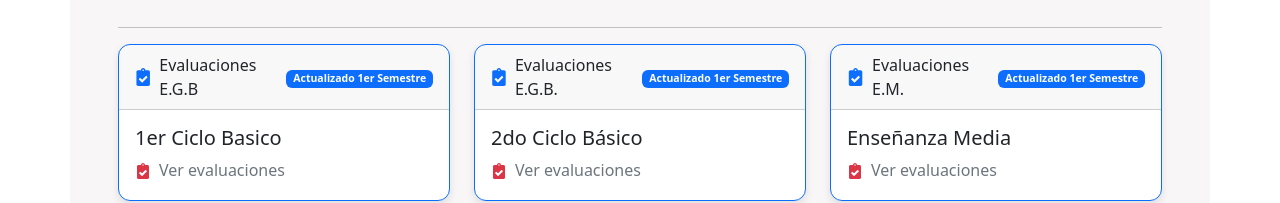
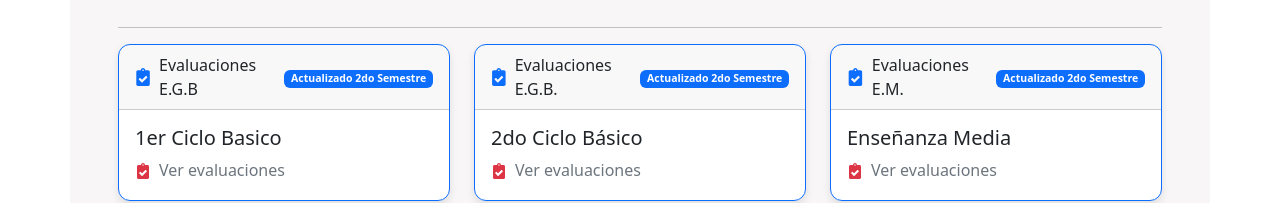
Before and after one commit to LuisSubiabre/leumag, a React (Vite) app: page /Evaluaciones in a window 1280 px wide. Shown: the part 611-814 px from the top of the page. Built offline with nearby package versions, Linux system fonts and the light colour scheme.

Commit message:
fix: update evaluation links and semester labels in Evaluaciones component

```diff
--- a/src/pages/Evaluaciones.jsx
+++ b/src/pages/Evaluaciones.jsx
@@ -9,7 +9,7 @@ const Evaluaciones = () => {
       <div className="row">
         <div className="col-md-4">
           <a
-            href="https://docs.google.com/spreadsheets/d/1ZbUUI61Obwioj0ikvuBi8Vac-QmJDigO8bK3YTrXz7s/edit?usp=sharing"
+            href="https://docs.google.com/spreadsheets/d/1byXNmAtssdVuFQFirrIAP33ClARLc_yiozi549Wjgms/edit?usp=sharing"
             target="_blank"
             rel="noopener noreferrer"
             className="link-underlinelink-offset-2 link-underline link-underline-opacity-0"
@@ -40,7 +40,7 @@ const Evaluaciones = () => {
                   <span>Evaluaciones E.G.B</span>
                 </div>
                 <small className="pl-4">
-                  <Badge>Actualizado 1er Semestre</Badge>
+                  <Badge>Actualizado 2do Semestre</Badge>
                 </small>
               </Card.Header>
               <Card.Body>
@@ -55,7 +55,7 @@ const Evaluaciones = () => {
         </div>
         <div className="col-md-4">
           <a
-            href="https://docs.google.com/spreadsheets/d/1_0S2O8YUCpCVw08sli3f6VD4bw3tCUjgWgGTlaKMj04/edit?usp=sharing"
+            href="https://docs.google.com/spreadsheets/d/1RWaRdPXiKuZIesIf1N_HakmkcHSdlRXS9UKUzlq1hIE/edit?usp=sharing"
             target="_blank"
             rel="noopener noreferrer"
             className="link-underlinelink-offset-2 link-underline link-underline-opacity-0"
@@ -86,7 +86,7 @@ const Evaluaciones = () => {
                   <span>Evaluaciones E.G.B.</span>
                 </div>
                 <small className="pl-4">
-                  <Badge>Actualizado 1er Semestre</Badge>
+                  <Badge>Actualizado 2do Semestre</Badge>
                 </small>
               </Card.Header>
               <Card.Body>
@@ -101,7 +101,7 @@ const Evaluaciones = () => {
         </div>
         <div className="col-md-4">
           <a
-            href="https://docs.google.com/spreadsheets/d/1UoHZpqW_kjqIQw1_rax25rL2FKRUBlcMnC-Bp-exs44/edit?usp=sharing"
+            href="https://docs.google.com/spreadsheets/d/1VDDlX1aqYOhG0snFYIiW_24BYfMW7uPOxaJlaSR8HQw/edit?gid=0#gid=0"
             target="_blank"
             rel="noopener noreferrer"
             className="link-underlinelink-offset-2 link-underline link-underline-opacity-0"
@@ -132,7 +132,7 @@ const Evaluaciones = () => {
                   <span>Evaluaciones E.M.</span>
                 </div>
                 <small className="pl-4">
-                  <Badge>Actualizado 1er Semestre</Badge>
+                  <Badge>Actualizado 2do Semestre</Badge>
                 </small>
               </Card.Header>
               <Card.Body>
```
